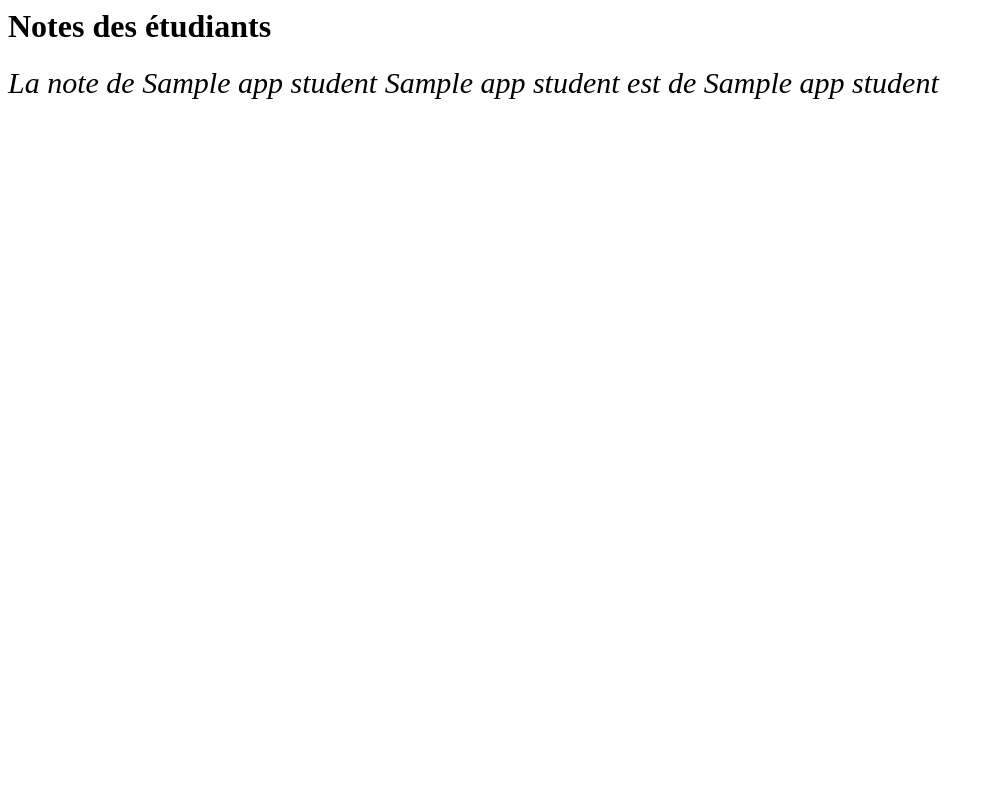
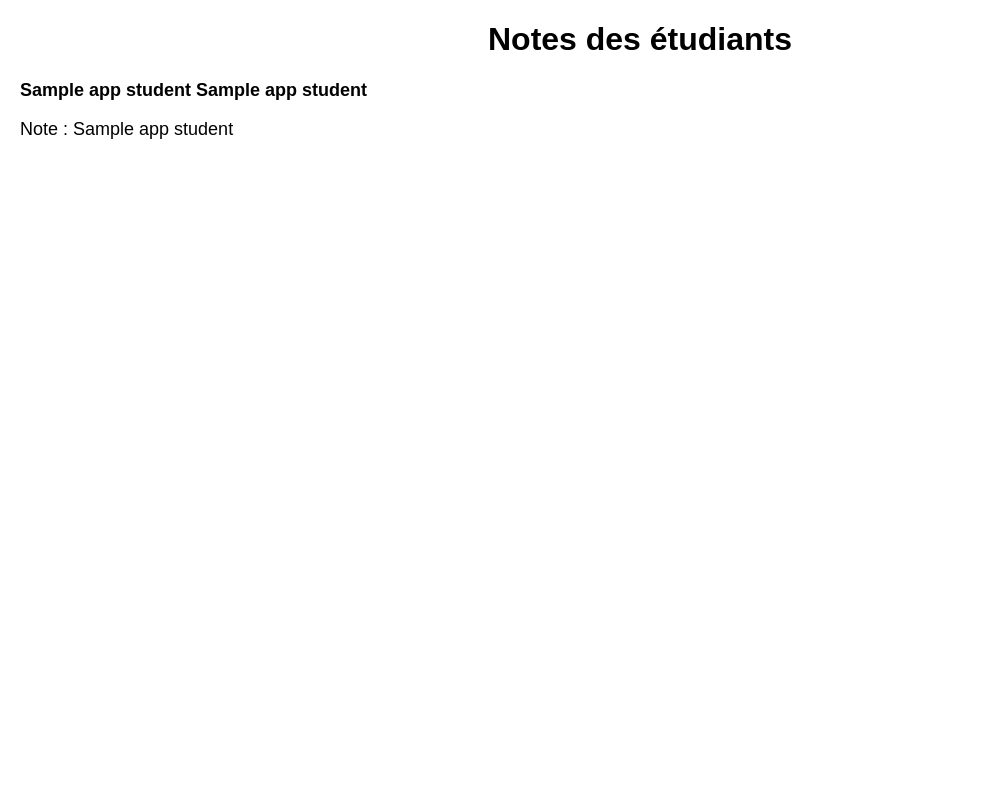
Before and after one commit to MysteriousBaboon/Flask, a Flask app: page /student_list in a window 1280 px wide. Shown: the whole page, without its empty margins (0-992 px from the left). Run offline with Flask 3, Linux system fonts and the light colour scheme; a database or web service that is not in the repository returns one stand-in record (values such as "Sample title"); some libraries are stand-ins or nearby versions.

Commit message:
Self hosted Repo

```diff
--- a/app.py
+++ b/app.py
@@ -1,21 +1,24 @@
 from flask import Flask, render_template
 import psycopg2
 import os
+import boto3
+from PIL import Image
+import io
 
 app = Flask(__name__)
-
-
-def get_db_connection():
-    conn = psycopg2.connect(host='',
-                            database='',
-                            user='',
-                            password='')
-    return conn
 
 
 @app.route("/")
 def hello_world():
     return "<p>Hello, World!</p>"
+
+
+def get_db_connection():
+    conn = psycopg2.connect(host='mark.cfas4wq4cb4x.eu-west-3.rds.amazonaws.com',
+                            database='postgres',
+                            user='postgres',
+                            password='CGKKM4JejXYQ5PIRgC8a')
+    return conn
 
 
 @app.route("/student_list")
@@ -27,3 +30,10 @@ def student_list():
     cur.close()
     conn.close()
     return render_template('index.html', students=students)
+
+
+@app.route('/pinguin_and_poney')
+def pinguin_and_poney():
+    s3 = boto3.client('s3')
+    s3.download_file('bucketanuno', 'drapeau-anne-stokes-pirate-pr.png', 'nuno2.png')
+    return "<p>Chouette le poney!</p>"
--- a/requirements.txt
+++ b/requirements.txt
@@ -1,2 +1,5 @@
 Flask
+psycopg[binary]
 psycopg2
+boto3
+pillow
--- a/templates/index.html
+++ b/templates/index.html
@@ -1,4 +1,40 @@
-<h1> Notes des étudiants </h1>
+<!DOCTYPE html>
+<html lang="fr">
+<head>
+    <meta charset="UTF-8">
+    <meta name="viewport" content="width=device-width, initial-scale=1.0">
+    <title>Notes des étudiants</title>
+    <style>
+        body {
+            font-family: Arial, sans-serif;
+            margin: 20px;
+        }
+
+
+        h1 {
+            text-align: center;
+        }
+
+
+        .student-note {
+            font-size: 18px;
+            margin-bottom: 10px;
+        }
+    </style>
+</head>
+<body>
+
+
+<h1>Notes des étudiants</h1>
+
+
 {% for student in students %}
-        <i style="font-size: 30px">La note de {{ student[1] }} {{ student[2] }} est de {{ student[3] }} </i>
+    <div class="student-note">
+        <p><strong>{{ student[1] }} {{ student[2] }}</strong></p>
+        <p>Note : {{ student[3] }}</p>
+    </div>
 {% endfor %}
+
+
+</body>
+</html>
```
Also changed, not shown: .github/workflows/deploy.yml (added), nuno2.png (added).
